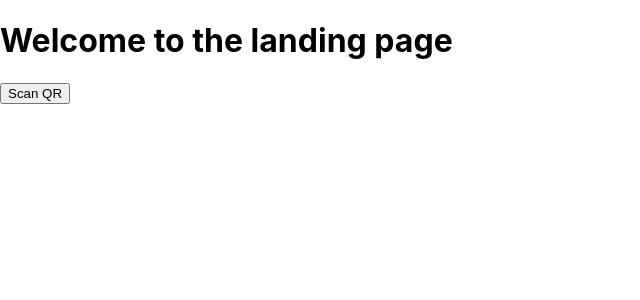
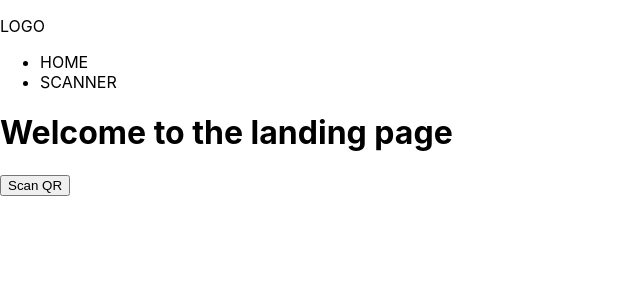
Before and after one commit to Ayush200423/ChainLink, a React (Create React App) app: page / in a window 1280 px wide. Shown: the top 300 px of the page, without its empty margins (0-640 px from the left). Built offline with nearby package versions, Linux system fonts and the light colour scheme.

Commit message:
Added content to App.js

```diff
--- a/src/App.js
+++ b/src/App.js
@@ -1,12 +1,27 @@
 import React, { } from 'react';
 import QRScanner from './Components/QRSacnner';
+import './App.css'
 
 function App() {
   return (
     <div>
-      <h1>Welcome to the landing page</h1>
-      <QRScanner />
+      <header>
+        <div className="nav" >
+          <p className="logo">LOGO</p>
+          <ul>
+            <li><a href>HOME</a></li>
+            <li><a href>SCANNER</a></li>
+          </ul>
+        </div>
+        <div class="welcome">
+          <div class="leftSide">
+            <h1>Welcome to the landing page</h1>
+            <QRScanner />
+            </div>
+        </div>
+      </header>
     </div>
+
   );
 
 
```
